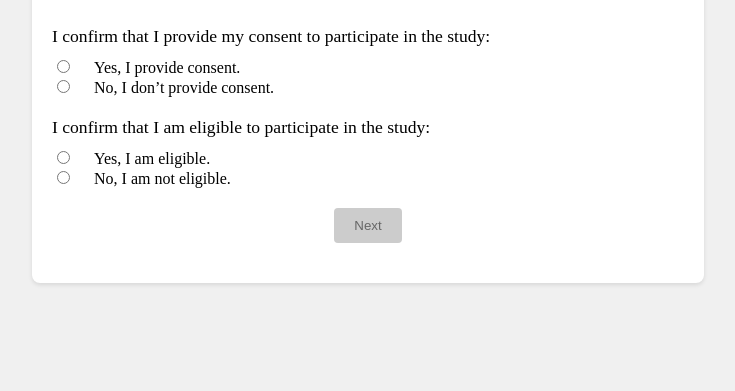
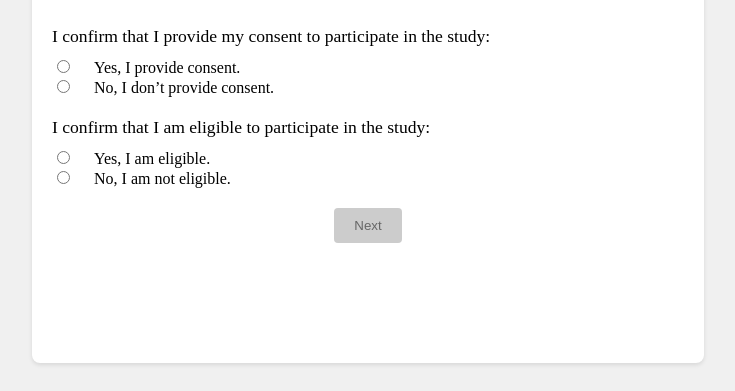
Before and after one commit to RadiumLZhang/Questionnaire-Website, a Flask app: page / in a window 1280 px wide. Shown: the part 761-1152 px from the top of the page, without its empty margins (272-1007 px from the left). Before the commit the page ends 1046 px from the top, so only its background shows below. Run offline with Flask 3, Linux system fonts and the light colour scheme.

Commit message:
fix(front-end): fix the bottom button couldn't been seen when the single one page content is too long

```diff
--- a/static/css/styles.css
+++ b/static/css/styles.css
@@ -18,6 +18,9 @@ body {
     width: 50%;  /* Adjust width as needed */
     max-width: 800px;  /* Adjust max-width as needed */
     box-shadow: 0 2px 4px rgba(0, 0, 0, 0.1);
+    max-height: none;
+    overflow-y: auto;
+    padding-bottom: 100px;
 }
 
 .context,
```
